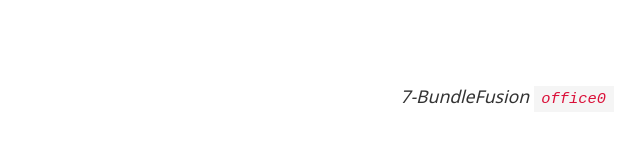
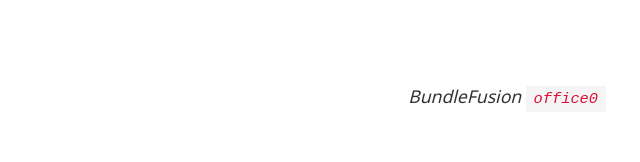
Before and after one commit to zhangganlin/vista-slam, a plain HTML site: page index.html in a window 1280 px wide. Shown: the part 3583-3745 px from the top of the page, 133-773 px from the left. Drawn offline with Linux system fonts and the light colour scheme; grey boxes are pictures that could not be loaded; some icons are missing; a web font is replaced by a local one.

Commit message:
fix typo

```diff
--- a/index.html
+++ b/index.html
@@ -245,7 +245,7 @@
                     <video autoplay loop muted playsinline>
                         <source src="./media/bf_office0.mp4" type="video/mp4">
                     </video>
-                    <div class="caption">7-BundleFusion <code>office0</code> </div>
+                    <div class="caption">BundleFusion <code>office0</code> </div>
 
                     <img src="./media/tumrgbd_floor.png" alt="TUM-RGBD floor">
                     <video autoplay loop muted playsinline>
```
